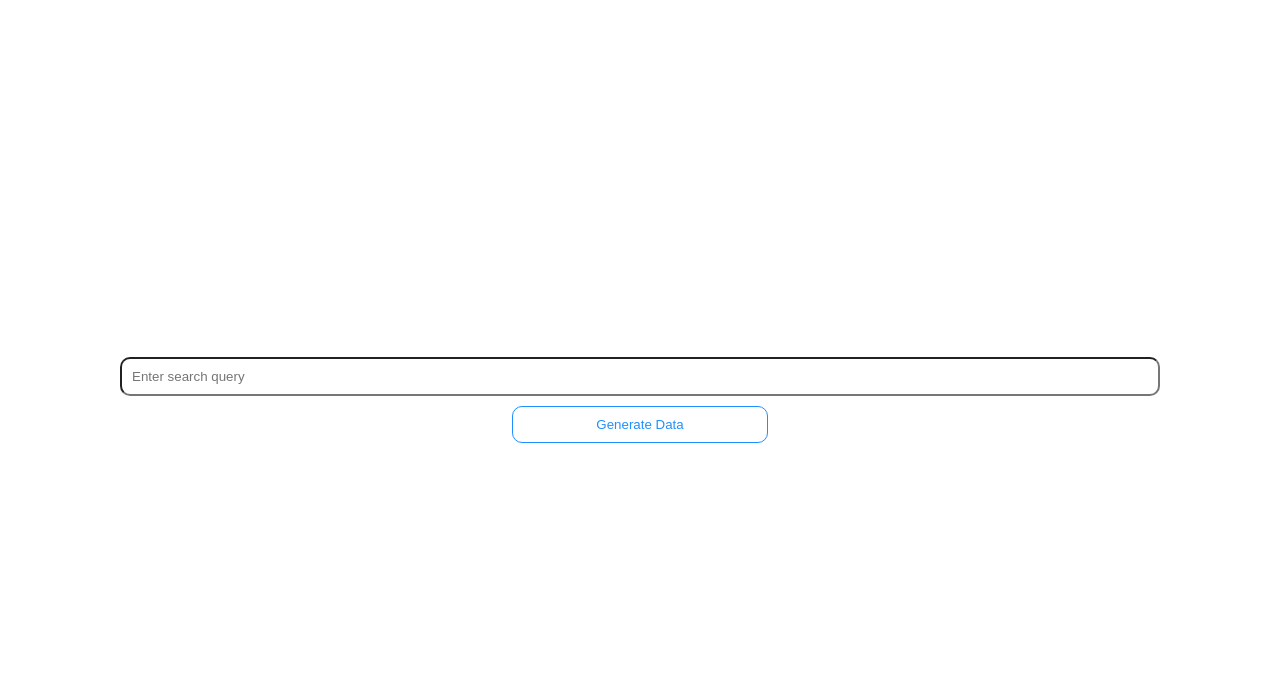
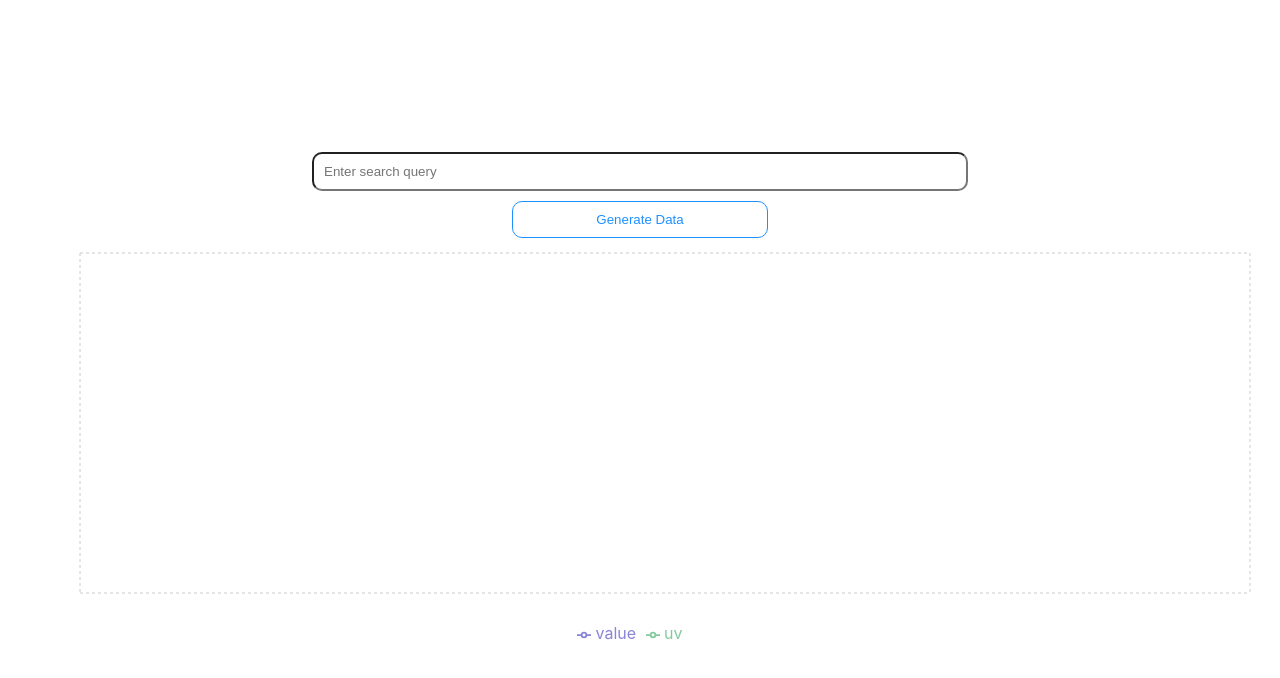
Before and after one commit to beekiran00/spirtoou, a React (Create React App) app: page / in a window 1280 px wide. Shown: the top 678 px of the page. Built offline with nearby package versions, Linux system fonts and the light colour scheme.

Commit message:
updated date with moment

```diff
--- a/package.json
+++ b/package.json
@@ -12,6 +12,7 @@
     "@types/react-dom": "^18.0.6",
     "Console": "^1.1.0",
     "consola": "^2.15.3",
+    "moment": "^2.29.4",
     "ololog": "^1.1.175",
     "qs": "^6.11.0",
     "react": "^18.2.0",
--- a/src/pages/Home/index.tsx
+++ b/src/pages/Home/index.tsx
@@ -1,4 +1,15 @@
 import React, { useEffect, useState } from "react";
+import {
+  LineChart,
+  Line,
+  XAxis,
+  YAxis,
+  CartesianGrid,
+  Tooltip,
+  Legend,
+  ResponsiveContainer,
+} from "recharts";
+import moment from "moment";
 const consola = require("consola");
 const qs = require("qs");
 
@@ -6,12 +17,18 @@ const baseUrl = "https://api.gdeltproject.org/api/v2/doc/doc?format=html&";
 
 function Home() {
   const [searchTerm, setSearchTerm] = useState("");
+  const [data, setData] = useState();
 
   const updateUrl = (url: any) => {
     setSearchTerm(url.target.value);
   };
 
   const generateData = () => {
+    if (searchTerm.trim() == "") {
+      alert("search cannot be empty");
+      return;
+    }
+
     const endpoint =
       baseUrl +
       qs.stringify({
@@ -24,7 +41,7 @@ function Home() {
         sort: "hybridrel",
       });
 
-    window.open(endpoint);
+    // window.open(endpoint);
 
     fetch(endpoint, {
       method: "GET",
@@ -35,12 +52,23 @@ function Home() {
       .then((res) => res.json())
       .then(
         (res) => {
-          consola.success(res);
+          var temp = res?.timeline[0]?.data;
+          var filtered = temp.map((idx: any) => {
+            return {
+              name: moment(idx.date).format("D MMM LT"),
+              value: idx.value,
+            };
+          });
+          return filtered;
         },
         (err) => {
-          console.error("err: ", err);
+          consola.error(err);
         }
-      );
+      )
+      .then((data) => {
+        setData(data);
+        console.log("final: ", data);
+      });
   };
 
   return (
@@ -51,7 +79,7 @@ function Home() {
           height: "100vh",
           width: "100%",
           justifyContent: "center",
-          alignItems: "center",
+
           flexDirection: "column",
         }}
       >
@@ -59,13 +87,14 @@ function Home() {
           placeholder="Enter search query"
           style={{
             display: "flex",
-            width: "80%",
+            width: "50%",
             backgroundColor: "transparent",
             paddingLeft: 10,
             paddingTop: 10,
             paddingBottom: 10,
             borderRadius: 10,
             outline: "none",
+            alignSelf: "center",
           }}
           onChange={updateUrl}
         />
@@ -78,17 +107,46 @@ function Home() {
             color: "dodgerblue",
             cursor: "pointer",
             marginTop: 10,
+            marginBottom: 10,
             borderRadius: 10,
             outline: "none",
             paddingTop: 10,
             paddingBottom: 10,
             width: "20%",
             justifyContent: "center",
+            alignSelf: "center",
           }}
           onClick={generateData}
         >
           Generate Data
         </button>
+
+        <ResponsiveContainer width="100%" height="50%">
+          <LineChart
+            width={500}
+            height={300}
+            data={data}
+            margin={{
+              top: 5,
+              right: 30,
+              left: 20,
+              bottom: 5,
+            }}
+          >
+            <CartesianGrid strokeDasharray="3 3" />
+            <XAxis dataKey="name" />
+            <YAxis />
+            <Tooltip />
+            <Legend />
+            <Line
+              type="monotone"
+              dataKey="value"
+              stroke="#8884d8"
+              activeDot={{ r: 4 }}
+            />
+            <Line type="monotone" dataKey="uv" stroke="#82ca9d" />
+          </LineChart>
+        </ResponsiveContainer>
       </div>
     </>
   );
```
Also changed, not shown: 1 other file (tests, documents, lock files or other folders).
